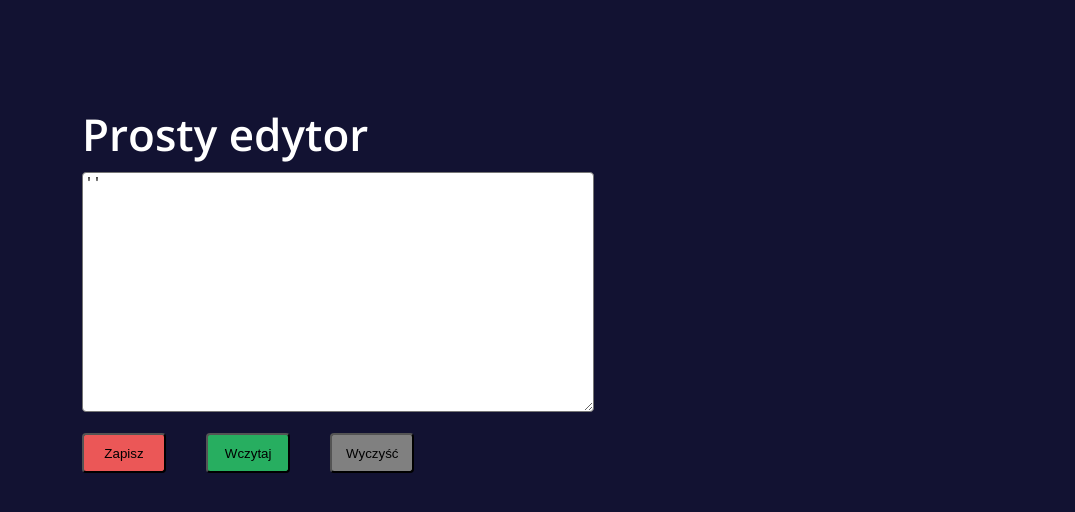
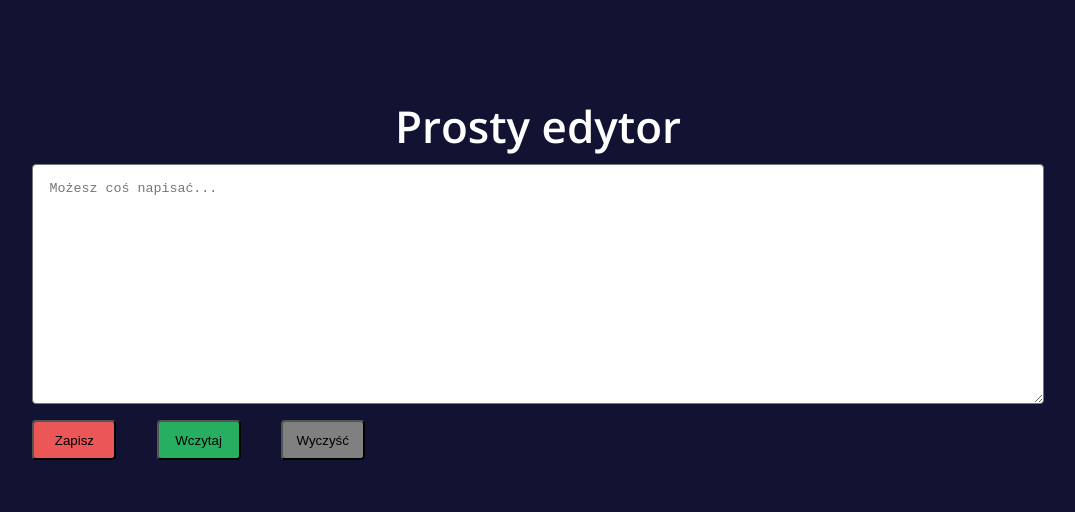
Before and after one commit to szewczykkrzysztof/first-editor, a website: page index.html in a window 1280 px wide. Shown: the whole page, without its empty margins (102-1177 px from the left). Drawn offline with nearby package versions, Linux system fonts and the light colour scheme.

Commit message:
added editor class, changed: main to elastic width (80%) and auto margin, h1 to flex center, editor window width and padding

```diff
--- a/index.html
+++ b/index.html
@@ -9,14 +9,14 @@
   <body>
     <main>
       <h1 class="editor__Tittle">Prosty edytor</h1>
-      <form>
+      <form class="editor">
         <textarea
           aria-label="Możesz coś napisać"
           placeholder="Możesz coś napisać..."
           class="editor__InputBox editor--js"
           name="editorWindow"
           id="editorWindow"
-        >''</textarea>
+        ></textarea>
         <div class="buttons">
           <button class="saveButton save--js">Zapisz</button>
           <button class="loadButton load--js">Wczytaj</button>
--- a/main.scss
+++ b/main.scss
@@ -7,7 +7,9 @@ html {
   box-sizing: border-box;
 }
 
-*,*::before,*::after {
+*,
+*::before,
+*::after {
   box-sizing: inherit;
 }
 
@@ -15,16 +17,26 @@ body {
   background: #121232;
 }
 
+.buttons {
+}
 main {
-  margin-left: 176px;
+  width: 100%;
+  margin: 96px auto 0 auto;
+  display: block;
 }
 
+.editor {
+  width: 80%;
+  margin: 0 auto;
+}
 .editor__Tittle {
   font-size: 44px;
   color: #ffffff;
   font-weight: normal;
-  margin-top: 104px;
-  margin-bottom: 8px;
+  display: flex;
+  flex-direction: row;
+  justify-content: center;
+  margin: 0 auto 8px;
 }
 
 .editor__Info {
@@ -34,13 +46,15 @@ main {
 }
 
 .editor__InputBox {
-  width: 512px;
+  width: 100%;
   height: 240px;
+  display: block;
+  padding: 16px;
   margin-bottom: 16px;
   border-radius: 4px;
 }
 
-@mixin buttonLook ($backgroundColor) {
+@mixin buttonLook($backgroundColor) {
   width: 84px;
   height: 40px;
   order: 1px solid #232735;
@@ -50,11 +64,10 @@ main {
 }
 .clearButton {
   @include buttonLook(grey);
-  }
+}
 .loadButton {
   @include buttonLook(#27ae60);
-
-  }
+}
 .saveButton {
   @include buttonLook(#eb5757);
-      }
+}
```
Also changed, not shown: main.css.
